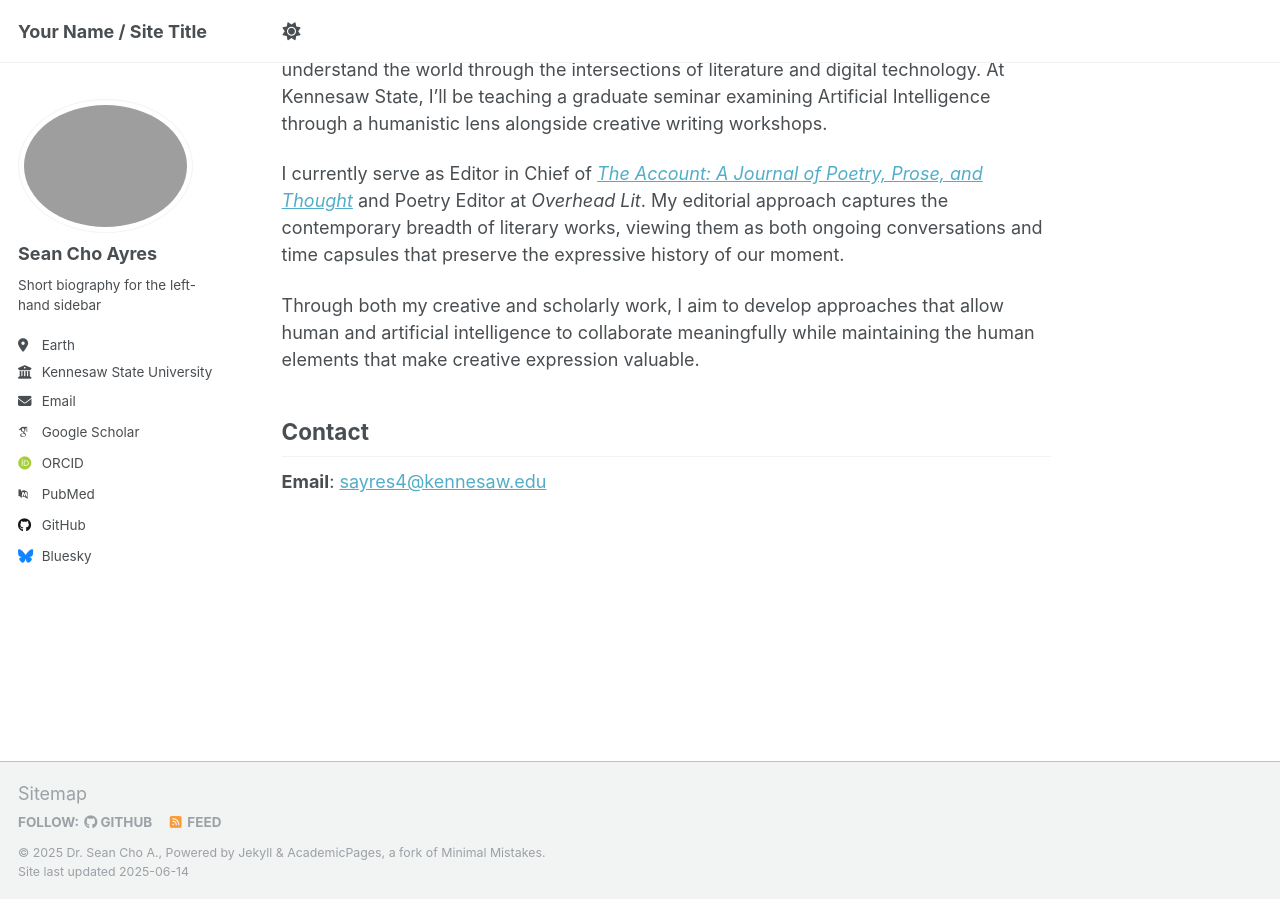
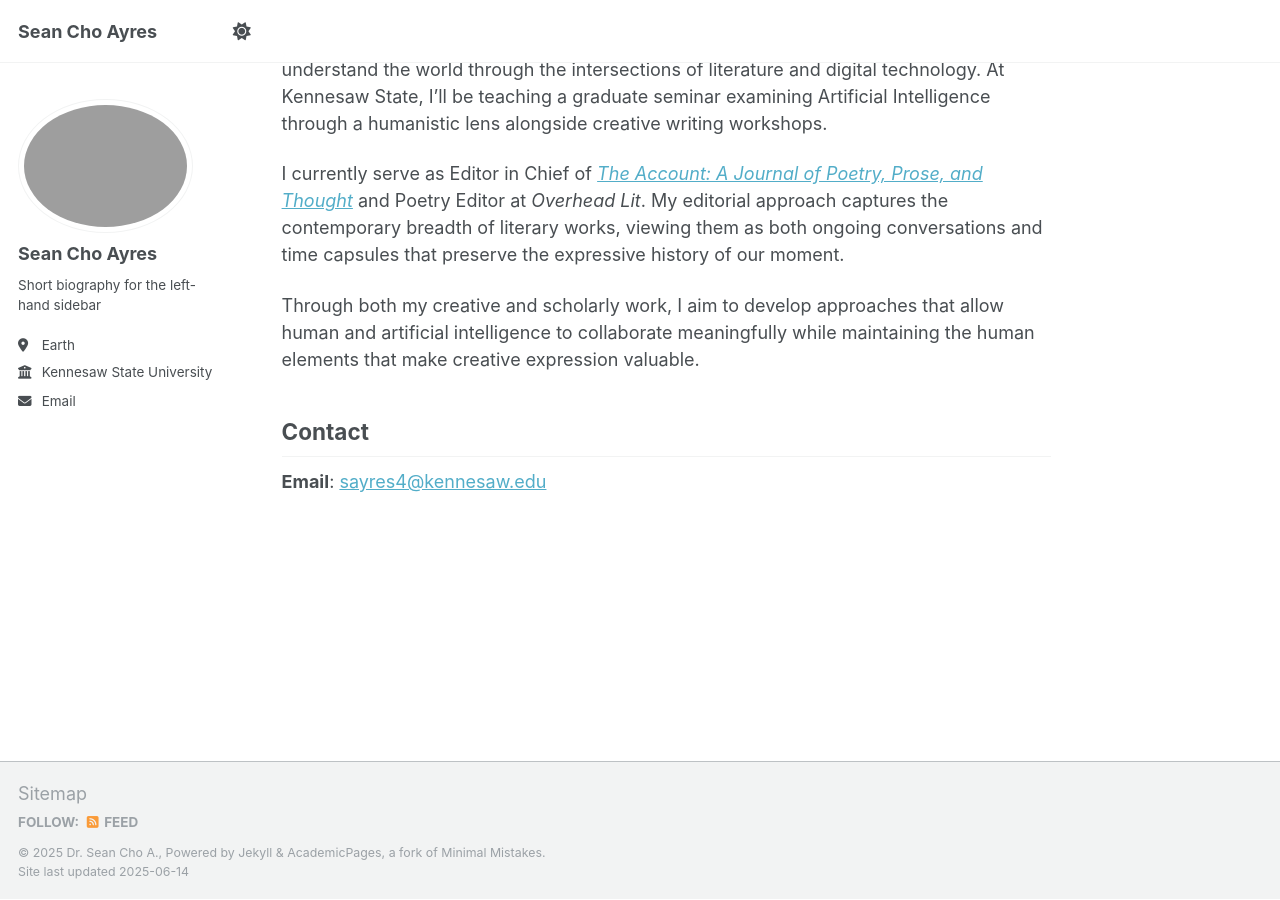
Before and after one commit to seanchoa/seanchoa, a Jekyll site: the page built from index.md, in a window 1280 px wide and 900 px high, scrolled down 638 px. Built offline with Jekyll 4.4.1, drawn with Linux system fonts in a browser that asks for light colours; some web fonts are replaced; part of the change alters nothing that is shown.

Commit message:
Update _config.yml

```diff
--- a/_config.yml
+++ b/_config.yml
@@ -1,7 +1,7 @@
 # Welcome to Jekyll!
 
 # Basic Site Settings
-title: "Your Name / Site Title"
+title: "Sean Cho Ayres"
 title_separator: "-"
 locale: "en-US"
 theme: jekyll-theme-minimal  # <-- This line activates a real theme
@@ -16,11 +16,6 @@ author:
   location: "Earth"
   employer: "Kennesaw State University"
   email: "sayres4@kennesaw.edu"
-  googlescholar: "https://scholar.google.com/citations?user=PS_CX0AAAAAJ"
-  orcid: "http://orcid.org/yourorcidurl"
-  pubmed: "https://www.ncbi.nlm.nih.gov/pubmed/?term=john+snow"
-  github: "academicpages"
-  bluesky: "bsky.app"
 
 # Publication Category Headings
 publication_category:
```
